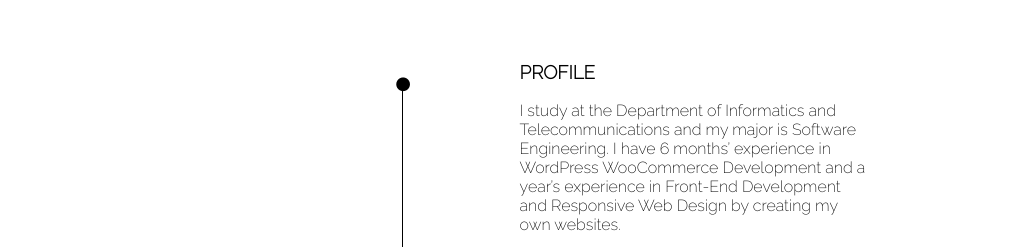
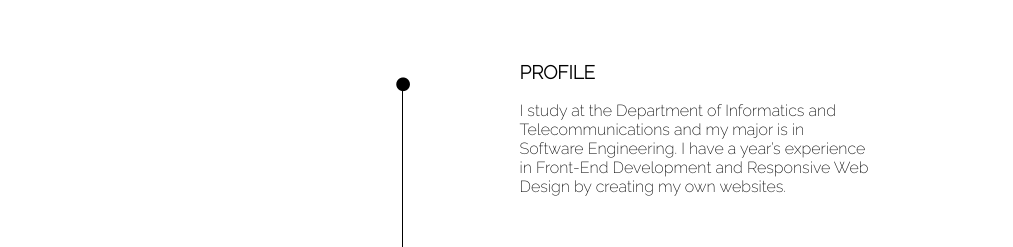
Before and after one commit to lena341/Resume, a plain HTML site: page index.html in a window 1280 px wide. Shown: the part 204-451 px from the top of the page, 267-1280 px from the left. Drawn offline with Linux system fonts and the light colour scheme.

Commit message:
Update index.html

```diff
--- a/index.html
+++ b/index.html
@@ -73,8 +73,8 @@
 <div class = "col-4" id = "thirdCol">
   <section>
     <h3>PROFILE</h3>
-    <p>I study at the Department of Informatics and Telecommunications and my major is Software Engineering. I have 6 months’ experience in
-   WordPress WooCommerce Development and a year’s experience in Front-End Development and Responsive Web Design by creating my own websites. </p>
+    <p>I study at the Department of Informatics and Telecommunications and my major is in Software Engineering. I have a year’s experience in
+   Front-End Development and Responsive Web Design by creating my own websites. </p>
   </section>
  <section style="padding-top: 20px;">
     <h3>LANGUAGES</h3>
```
